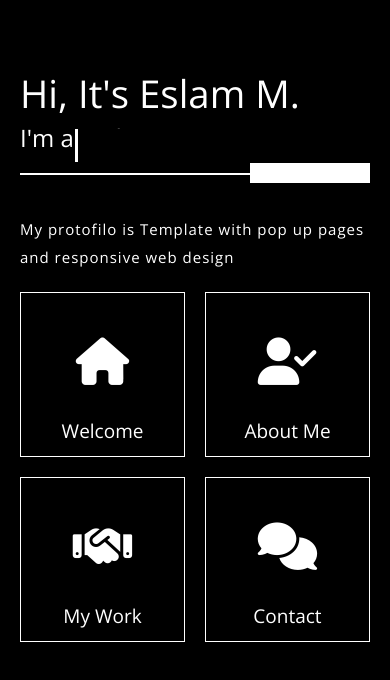
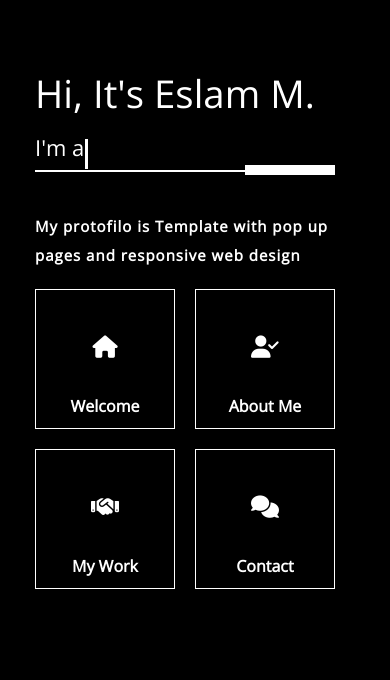
Before and after one commit to Eslam-Mohamed-G/Eslam-Mohamed, a plain HTML site: page index.html in a window 390 px wide. Drawn offline with nearby package versions, Linux system fonts and the light colour scheme.

Commit message:
new commit

```diff
--- a/css/style.css
+++ b/css/style.css
@@ -409,9 +409,20 @@ p:last-child {
     margin: 0px;
   }
   .tm-site-header{
-    width: 380px;
-    font-size: 20px;
+    width: 330px;
+    font-weight: 600;
+    padding-left: 15px;
+  }
+  .text-animation{
+    padding: 10px 0px;
+    width: 300px;
+    font-size: 22px;
     font-weight: 200;
+  }
+  .small-white{
+    width: 90px;
+    height: 10px;
+    margin: 5px 0px;
   }
   .tm-img-slider{padding-right: 45px;}
   .tm-slider-img{
@@ -431,11 +442,7 @@ p:last-child {
   .tm-reverse-sm {
     flex-direction: column-reverse;
   }
-  .text-animation{
-    width: 350px;
-    font-size: 24px;
-    font-weight: 200;
-  }
+
   p{font-size: 15px;}
   h1 {font-size: 2.4rem;}
   .tm-main-content {
@@ -443,8 +450,10 @@ p:last-child {
     flex-direction: column;
   }
   .grid {
-    justify-content: flex-end;
-    width: 390px;
+    justify-content: center;
+    width: 350px;
+    font-size: 1rem;
+    font-weight: 600;
   }
   .welcome{
     height: 100%;
@@ -456,12 +465,18 @@ p:last-child {
   .details__bg {
     padding: 20px 20px;
     width: 400px;
-    margin: 0px;
-    font-size: 26px;
+    font-size: 24px;
     font-weight: 200;
   }
   .slick-dots li button:before {
     font-size: 15px;
+  }
+  .fa-3x{
+    font-size: 1.4rem;
+  }
+  .tm-nav-link{
+    width: 140px;
+    height: 140px;
   }
 }
 
```
